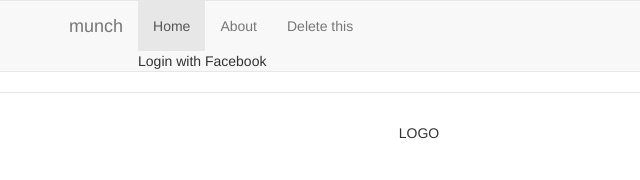
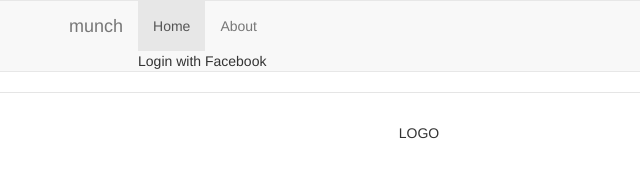
Before and after one commit to mindude/munchos, a website: page app/index.html in a window 1280 px wide. Shown: the top 180 px of the page, 221-861 px from the left. Drawn offline with nearby package versions, Linux system fonts and the light colour scheme; some packages are replaced by stand-ins of ours; files that its build step writes are made by us from their sources.

Commit message:
Testing Slack message commit

```diff
--- a/app/index.html
+++ b/app/index.html
@@ -41,7 +41,6 @@
             <ul class="nav navbar-nav">
               <li class="active"><a href="#/">Home</a></li>
               <li><a ng-href="#/about">About</a></li>
-              <li><a ng-href="#/">Delete this</a></li>
               <div style = "padding-top: 15px" class="fb-login-button" data-max-rows="1" data-size="medium" data-show-faces="false" data-auto-logout-link="false" onclick="login()">Login with Facebook</div>
 
             </ul>
```
